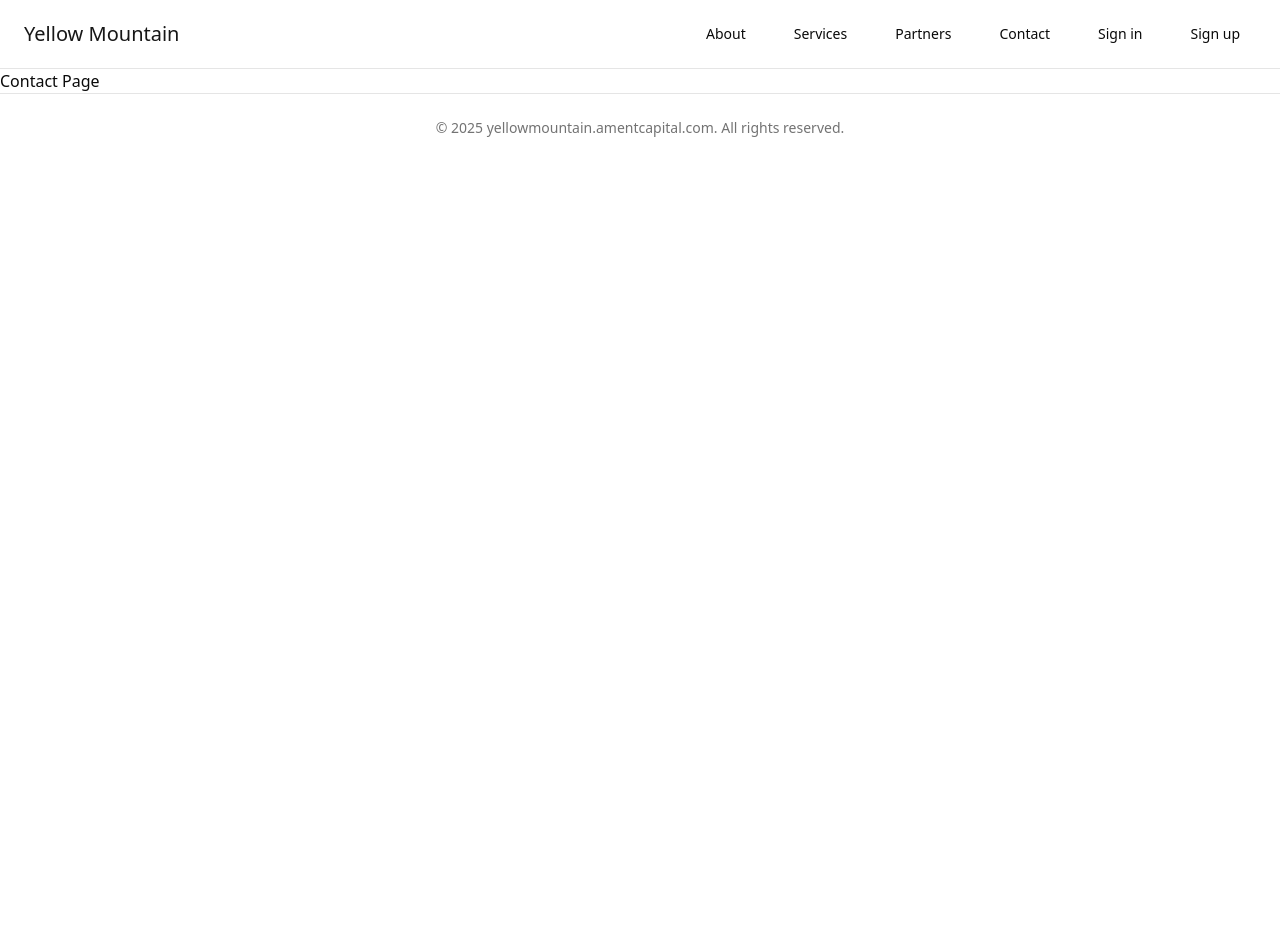
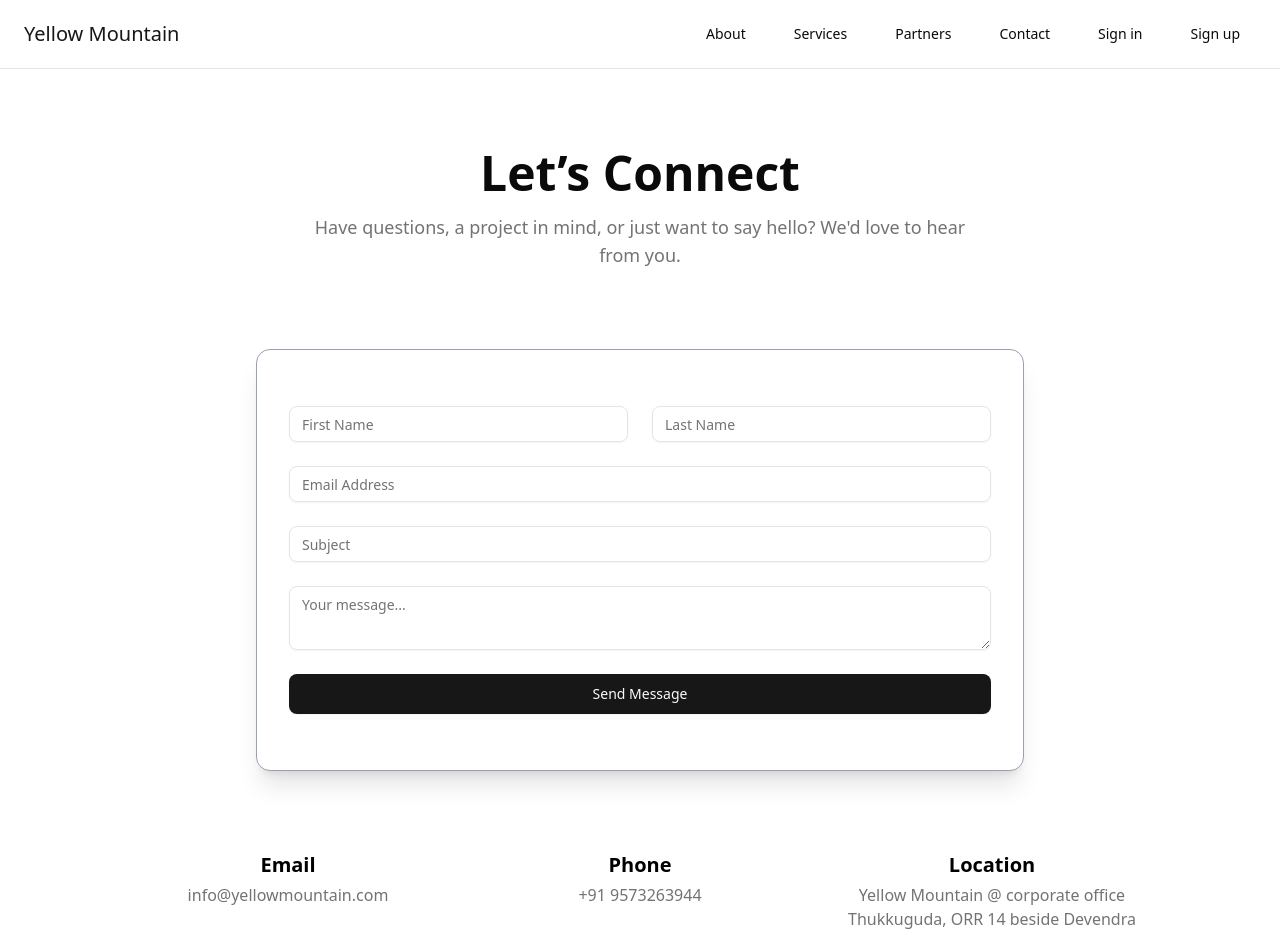
Before and after one commit to sathwik-09/yellow-mountain, a React (Vite) app: page /contact in a window 1280 px wide. Shown: the top 935 px of the page. Before the commit the page ends 800 px from the top, so only its background shows below. Built offline with nearby package versions, Linux system fonts and the light colour scheme.

Commit message:
feat: add contact page

```diff
--- a/src/pages/Contact.jsx
+++ b/src/pages/Contact.jsx
@@ -1,3 +1,56 @@
-export default function Contact() {
-  return <div><h1>Contact Page</h1></div>;
+import { Input } from "@/components/ui/input";
+import { Textarea } from "@/components/ui/textarea";
+import { Button } from "@/components/ui/button";
+import { Card, CardContent } from "@/components/ui/card";
+
+export default function ContactPage() {
+  return (
+    <div className="min-h-screen px-6 py-20 bg-white space-y-20">
+
+      <section className="text-center max-w-2xl mx-auto">
+        <h1 className="text-4xl md:text-5xl font-bold mb-4">Let’s Connect</h1>
+        <p className="text-muted-foreground text-lg">
+          Have questions, a project in mind, or just want to say hello? We'd love to hear from you.
+        </p>
+      </section>
+
+
+      <section className="max-w-3xl mx-auto w-full">
+        <Card className="bg-white border border-gray-400 shadow-xl ">
+          <CardContent className="p-8 space-y-6">
+            <form className="space-y-6">
+              <div className="grid md:grid-cols-2 gap-6">
+                <Input type="text" placeholder="First Name" required />
+                <Input type="text" placeholder="Last Name" required />
+              </div>
+              <Input type="email" placeholder="Email Address" required />
+              <Input type="text" placeholder="Subject" />
+              <Textarea placeholder="Your message..." rows={6} required />
+              <Button type="submit" size="lg" className="w-full">
+                Send Message
+              </Button>
+            </form>
+          </CardContent>
+        </Card>
+      </section>
+
+
+      <section className="max-w-5xl mx-auto">
+        <div className="grid grid-cols-1 md:grid-cols-3 gap-8 text-center text-muted-foreground">
+          <div>
+            <h3 className="text-xl font-semibold text-black mb-1">Email</h3>
+            <p>info@yellowmountain.com</p>
+          </div>
+          <div>
+            <h3 className="text-xl font-semibold text-black mb-1">Phone</h3>
+            <p>+91 9573263944</p>
+          </div>
+          <div>
+            <h3 className="text-xl font-semibold text-black mb-1">Location</h3>
+            <p>Yellow Mountain @ corporate office Thukkuguda, ORR 14 beside Devendra Vidyalaya school</p>
+          </div>
+        </div>
+      </section>
+    </div>
+  );
 }
```
